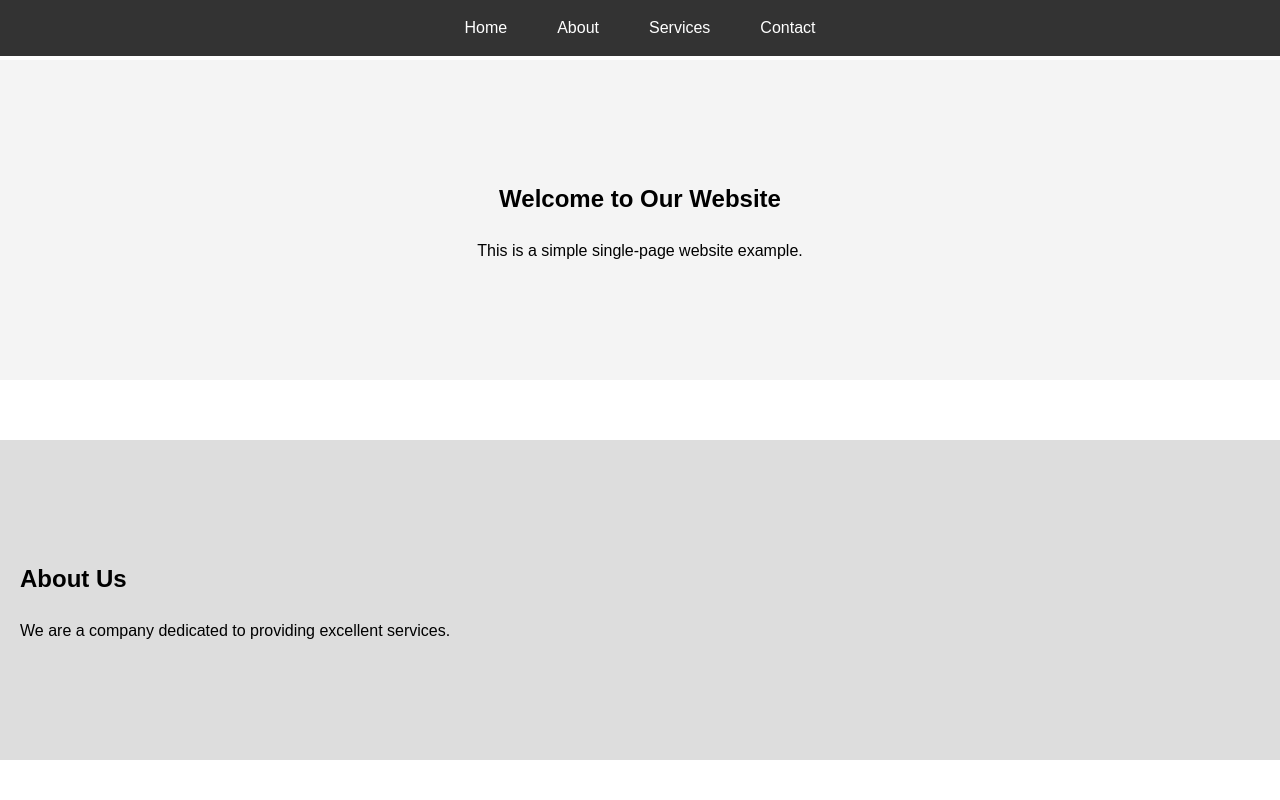
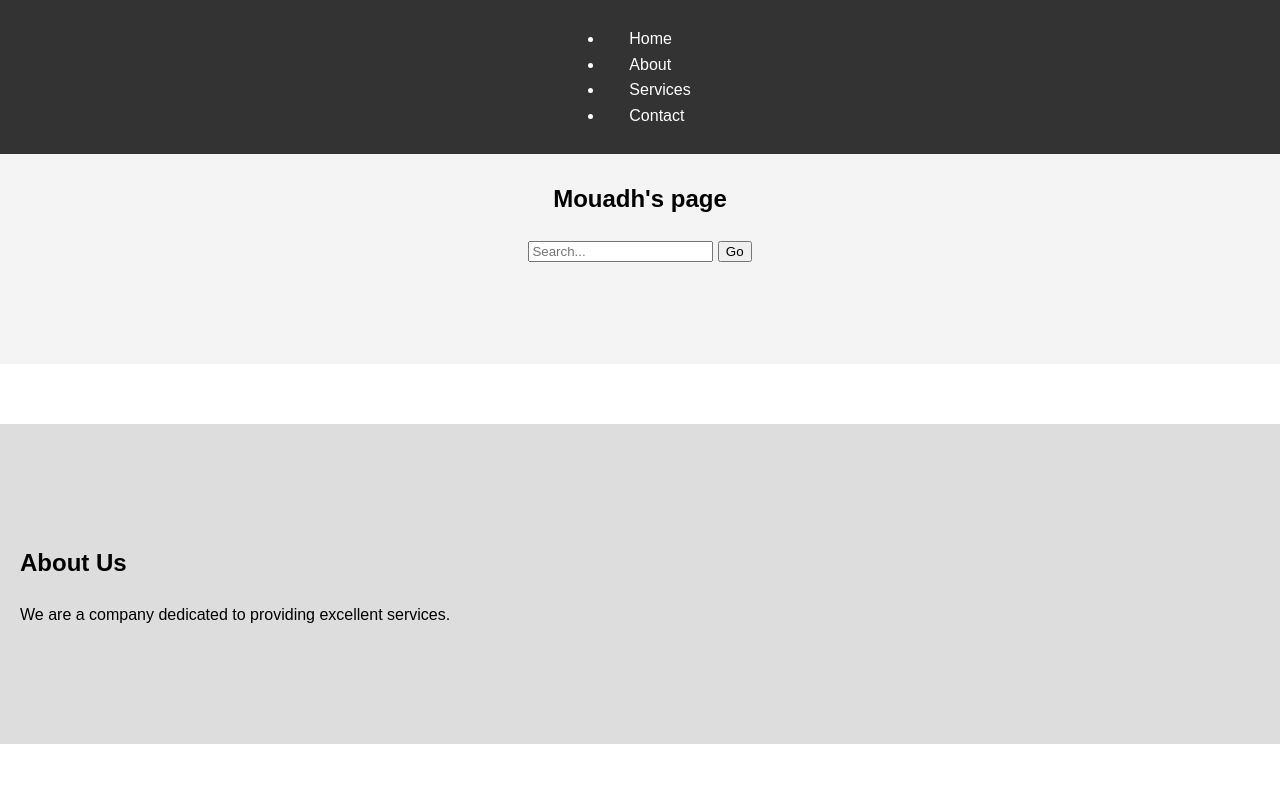
Before and after one commit to MouadhBoutaghane/webpage, a plain HTML site: page index1.html in a window 1280 px wide. Shown: the top 800 px of the page. Drawn offline with Linux system fonts and the light colour scheme.

Commit message:
Update index1.html

```diff
--- a/index1.html
+++ b/index1.html
@@ -3,20 +3,25 @@
 <head>
     <meta charset="UTF-8">
     <meta name="viewport" content="width=device-width, initial-scale=1.0">
-    <title>Single Page Website</title>
+    <title>Responsive Single Page Website with Centered Search Bar</title>
     <link rel="stylesheet" href="styles.css">
 </head>
 <body>
     <nav>
-        <a href="#home">Home</a>
-        <a href="#about">About</a>
-        <a href="#services">Services</a>
-        <a href="#contact">Contact</a>
+        <ul class="nav-links">
+            <li><a href="#home">Home</a></li>
+            <li><a href="#about">About</a></li>
+            <li><a href="#services">Services</a></li>
+            <li><a href="#contact">Contact</a></li>
+        </ul>
     </nav>
 
     <section id="home">
-        <h1>Welcome to Our Website</h1>
-        <p>This is a simple single-page website example.</p>
+        <h1>Mouadh's page</h1>
+        <div class="search-bar">
+            <input type="text" id="search" placeholder="Search...">
+            <button onclick="performSearch()">Go</button>
+        </div>
     </section>
 
     <section id="about">
```
